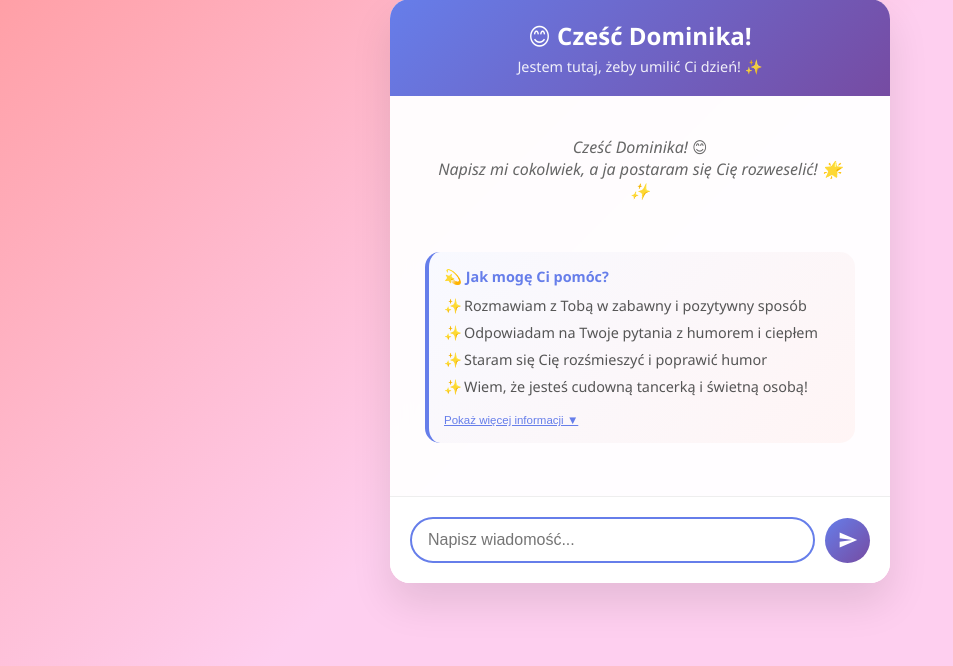
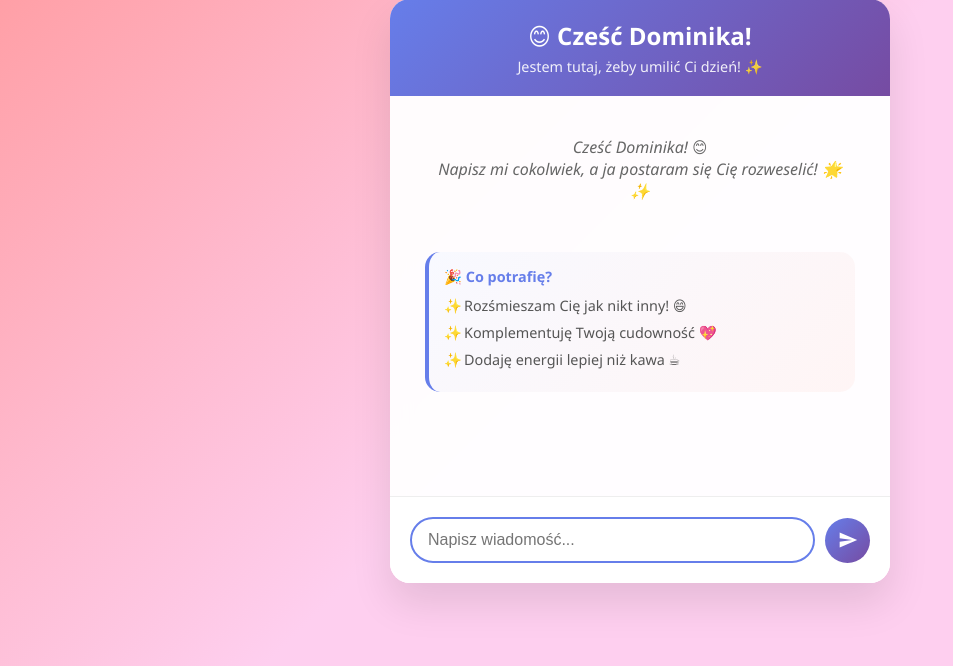
Before and after one commit to hochlaand/chat_domi, a Flask app: page / in a window 1280 px wide. Shown: the part 109-775 px from the top of the page, without its empty margins (0-953 px from the left). Run offline with Flask 3, Linux system fonts and the light colour scheme.

Commit message:
Update index.html

```diff
--- a/templates/index.html
+++ b/templates/index.html
@@ -303,29 +303,12 @@
             </div>
 
             <div class="info-section">
-                <h3>💫 Jak mogę Ci pomóc?</h3>
+                <h3>🎉 Co potrafię?</h3>
                 <ul class="info-list">
-                    <li>Rozmawiam z Tobą w zabawny i pozytywny sposób</li>
-                    <li>Odpowiadam na Twoje pytania z humorem i ciepłem</li>
-                    <li>Staram się Cię rozśmieszyć i poprawić humor</li>
-                    <li>Wiem, że jesteś cudowną tancerką i świetną osobą!</li>
+                    <li>Rozśmieszam Cię jak nikt inny! 😄</li>
+                    <li>Komplementuję Twoją cudowność 💖</li>
+                    <li>Dodaję energii lepiej niż kawa ☕</li>
                 </ul>
-                <button class="toggle-info" onclick="toggleInfo()">
-                    Pokaż więcej informacji ▼
-                </button>
-                <div class="info-content" id="infoContent">
-                    <h3>🎭 O czym możemy rozmawiać?</h3>
-                    <ul class="info-list">
-                        <li>O tańcu i Twojej pasji</li>
-                        <li>O pracy w przedszkolu</li>
-                        <li>O tym, jak wspaniale wyglądasz</li>
-                        <li>O Twoich planach i marzeniach</li>
-                        <li>O wszystkim, co Cię interesuje!</li>
-                    </ul>
-                    <p style="margin-top: 10px; font-style: italic; color: #888;">
-                        💕 Pamiętaj - jestem tutaj, żeby dodać Ci energii i sprawić radość!
-                    </p>
-                </div>
             </div>
         </div>
 
@@ -449,20 +432,6 @@
         messageInput.addEventListener('input', () => {
             sendButton.disabled = !messageInput.value.trim() || sendButton.disabled;
         });
-
-        // Funkcja do pokazywania/ukrywania dodatkowych informacji
-        function toggleInfo() {
-            const infoContent = document.getElementById('infoContent');
-            const toggleButton = document.querySelector('.toggle-info');
-
-            if (infoContent.style.display === 'none' || infoContent.style.display === '') {
-                infoContent.style.display = 'block';
-                toggleButton.textContent = 'Ukryj informacje ▲';
-            } else {
-                infoContent.style.display = 'none';
-                toggleButton.textContent = 'Pokaż więcej informacji ▼';
-            }
-        }
     </script>
 </body>
 </html>
```
